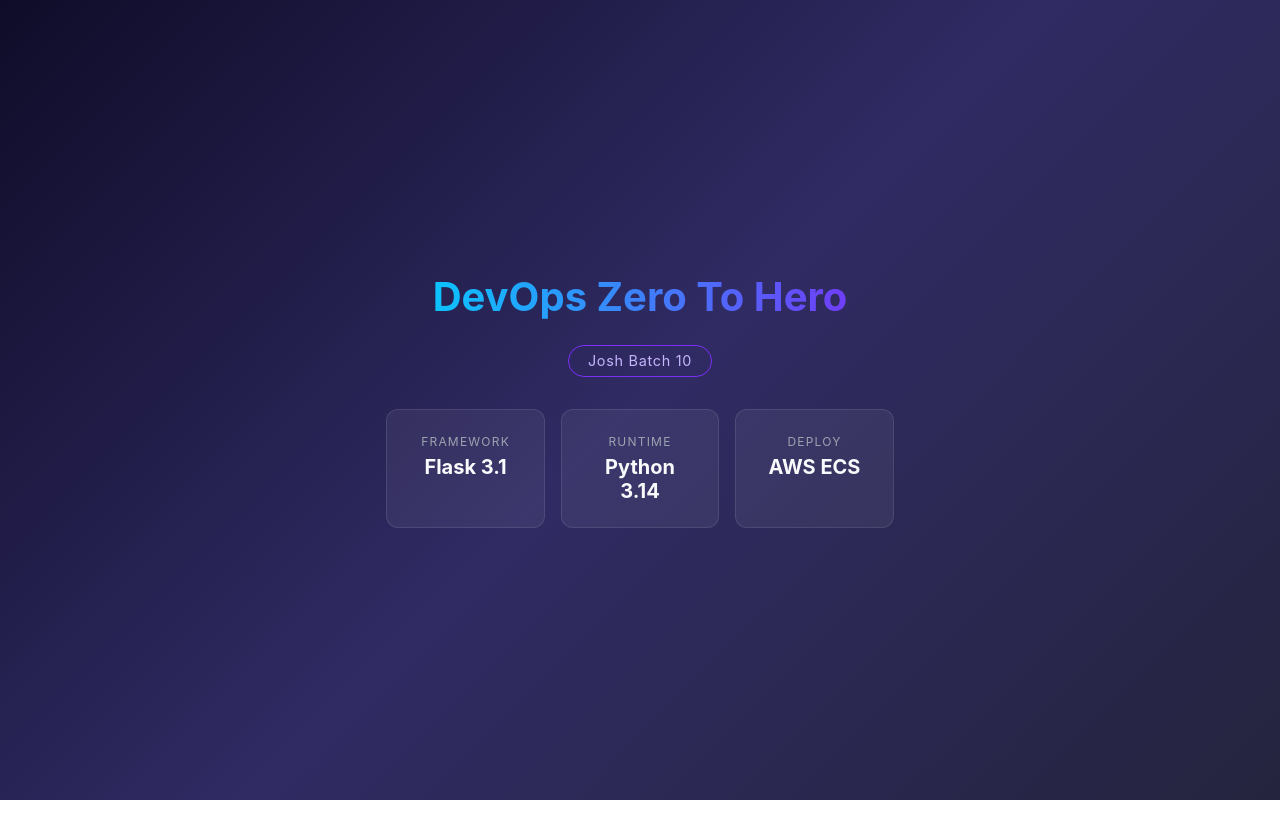
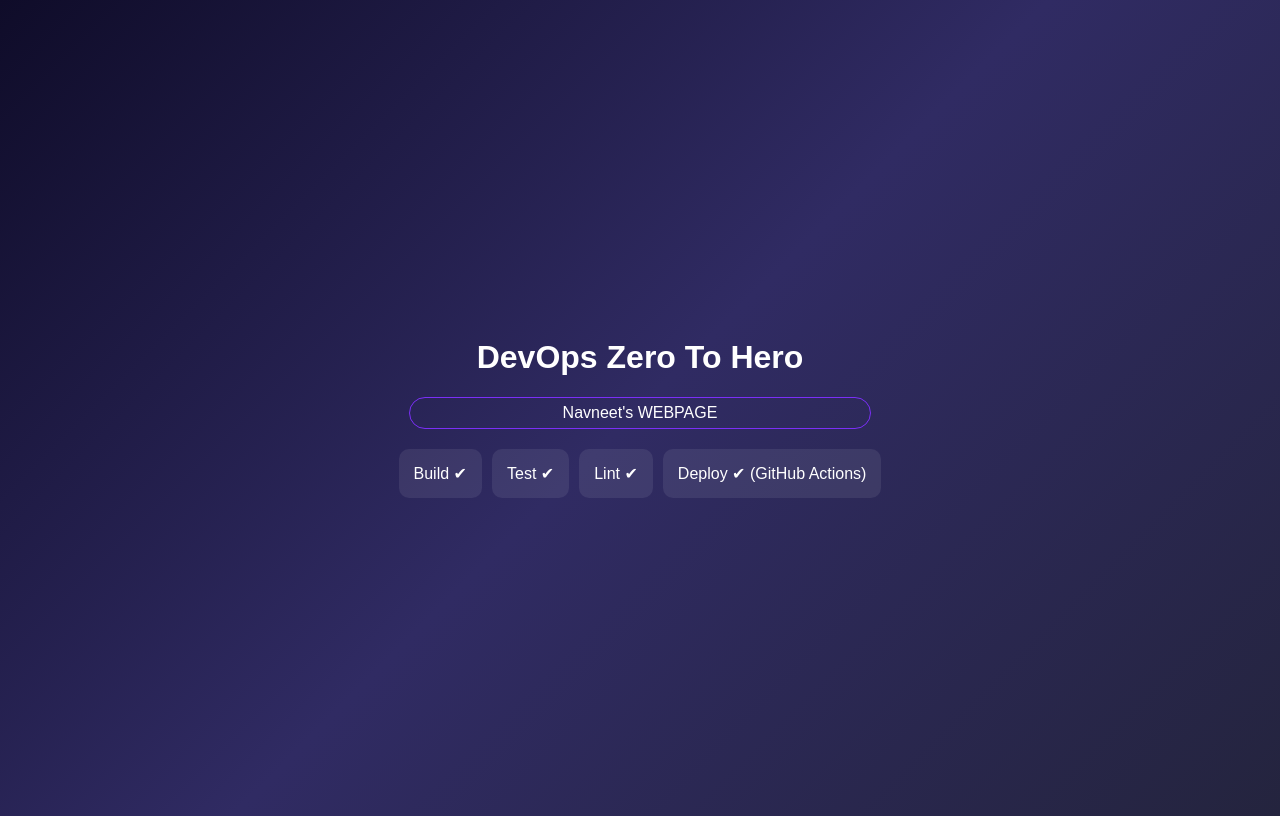
Before and after one commit to Navneet2407/GitHub-Actions-Zero-to-hero, a plain HTML site: page templates/index.html in a window 1280 px wide. Drawn offline with Linux system fonts and the light colour scheme.

Commit message:
updated command for docker force recreate and modified index.html

```diff
--- a/templates/index.html
+++ b/templates/index.html
@@ -2,86 +2,34 @@
 <html lang="en">
 <head>
 <meta charset="UTF-8">
-    <meta name="viewport" content="width=device-width, initial-scale=1.0">
 <title>DevOps Zero To Hero</title>
 <style>
-        * { margin: 0; padding: 0; box-sizing: border-box; }
-        body {
-            min-height: 100vh;
-            display: flex;
-            align-items: center;
-            justify-content: center;
-            background: linear-gradient(135deg, #0f0c29, #302b63, #24243e);
-            font-family: -apple-system, BlinkMacSystemFont, "Segoe UI", Roboto, Helvetica, Arial, sans-serif;
-            color: #e0e0e0;
+body{
+  font-family:Arial;
+  background:linear-gradient(135deg,#0f0c29,#302b63,#24243e);
+  color:white;
+  display:flex;
+  align-items:center;
+  justify-content:center;
+  height:100vh;
 }
-        .container {
-            text-align: center;
-            padding: 2rem;
-            max-width: 640px;
-        }
-        h1 {
-            font-size: 2.5rem;
-            margin-bottom: 0.5rem;
-            background: linear-gradient(90deg, #00d2ff, #7b2ff7);
-            -webkit-background-clip: text;
-            -webkit-text-fill-color: transparent;
-        }
-        .badge {
-            display: inline-block;
-            margin: 1rem 0 2rem;
-            padding: 0.4rem 1.2rem;
-            border: 1px solid #7b2ff7;
-            border-radius: 999px;
-            font-size: 0.9rem;
-            color: #c4b5fd;
-            letter-spacing: 0.05em;
-        }
-        .cards {
-            display: flex;
-            gap: 1rem;
-            justify-content: center;
-            flex-wrap: wrap;
-        }
-        .card {
-            background: rgba(255, 255, 255, 0.06);
-            border: 1px solid rgba(255, 255, 255, 0.1);
-            border-radius: 12px;
-            padding: 1.5rem 1.8rem;
-            min-width: 150px;
-            flex: 1;
-        }
-        .card span {
-            display: block;
-            font-size: 0.75rem;
-            text-transform: uppercase;
-            letter-spacing: 0.1em;
-            color: #9ca3af;
-            margin-bottom: 0.4rem;
-        }
-        .card strong {
-            font-size: 1.25rem;
-            color: #f9fafb;
-        }
+.container{text-align:center}
+.badge{margin:10px;padding:6px 14px;border:1px solid #7b2ff7;border-radius:20px}
+.cards{display:flex;gap:10px;justify-content:center;margin-top:20px}
+.card{background:rgba(255,255,255,0.08);padding:15px;border-radius:10px}
 </style>
 </head>
+
 <body>
 <div class="container">
   <h1>DevOps Zero To Hero</h1>
-        <div class="badge">Josh Batch 10</div>
+  <div class="badge">Navneet's WEBPAGE</div>
+
   <div class="cards">
-            <div class="card">
-                <span>Framework</span>
-                <strong>Flask 3.1</strong>
-            </div>
-            <div class="card">
-                <span>Runtime</span>
-                <strong>Python 3.14</strong>
-            </div>
-            <div class="card">
-                <span>Deploy</span>
-                <strong>AWS ECS</strong>
-            </div>
+    <div class="card">Build ✔</div>
+    <div class="card">Test ✔</div>
+    <div class="card">Lint ✔</div>
+    <div class="card">Deploy ✔ (GitHub Actions)</div>
   </div>
 </div>
 </body>
```
Also changed, not shown: 3 other files. Lines whose indentation alone changed are shown as unchanged.
